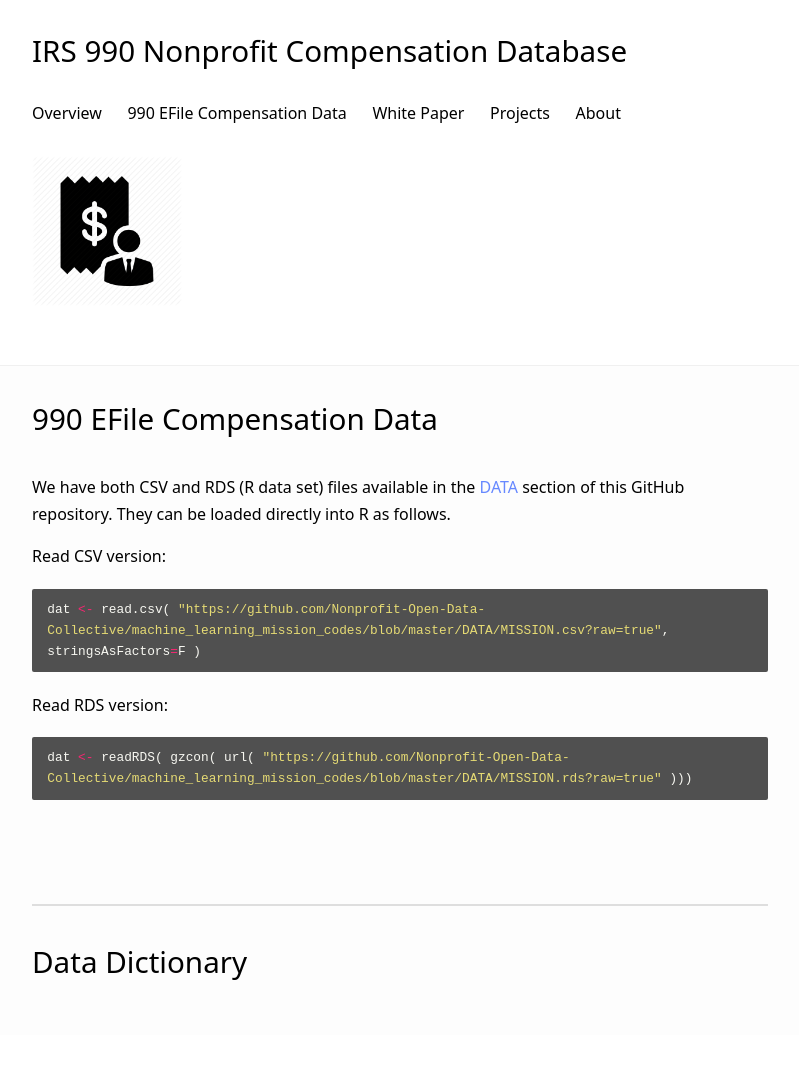
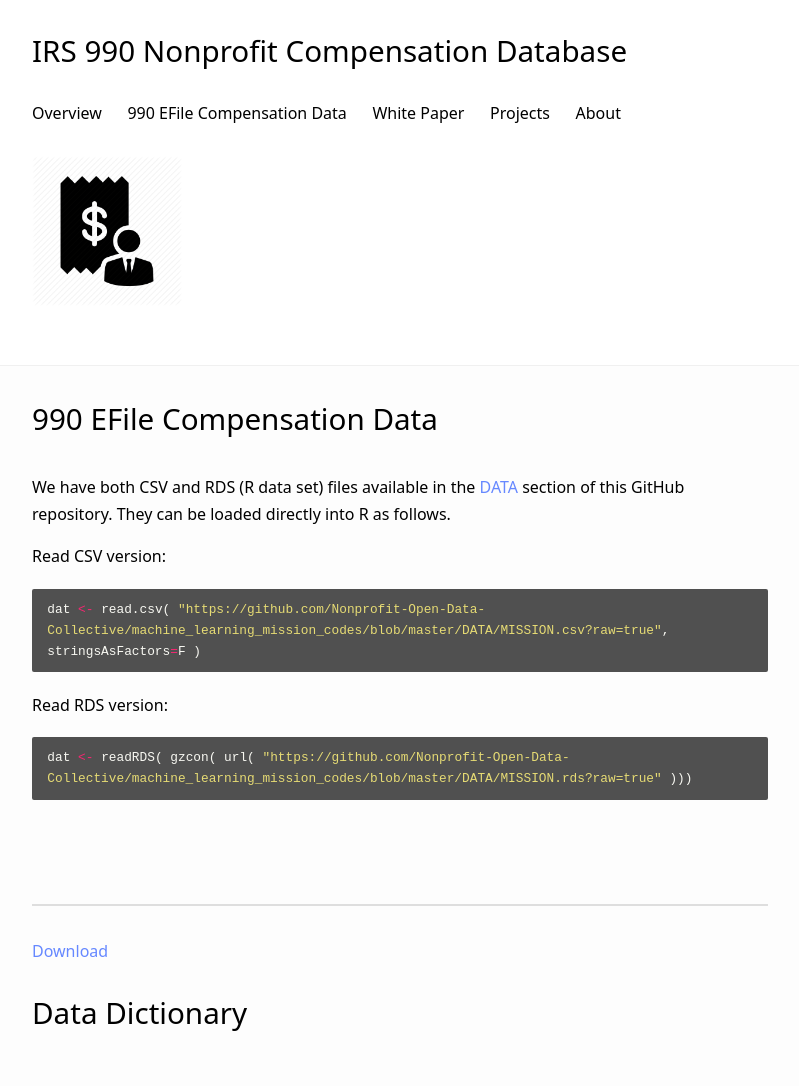
Before and after one commit to Nonprofit-Open-Data-Collective/irs-990-compensation-data, a Jekyll site: the page built from docs/data.md, in a window 1280 px wide. Shown: the whole page, without its empty margins (240-1039 px from the left). Built offline with Jekyll 4.4.1, drawn with Linux system fonts in a browser that asks for light colours; nearby versions of some CDN libraries; our own code applies the rules of GitHub Pages for plain Markdown files; before the commit the page ends 1035 px from its top, so only the background shows below that.

Commit message:
Update data.md

```diff
--- a/docs/data.md
+++ b/docs/data.md
@@ -24,6 +24,6 @@ dat <- readRDS( gzcon( url( "https://github.com/Nonprofit-Open-Data-Collective/m
 -------------------
 
 
-
+[Download](https://www.dropbox.com/s/zeic49hwst4w9p7/p7a_data.rds?dl=1)
 
 # Data Dictionary
```
